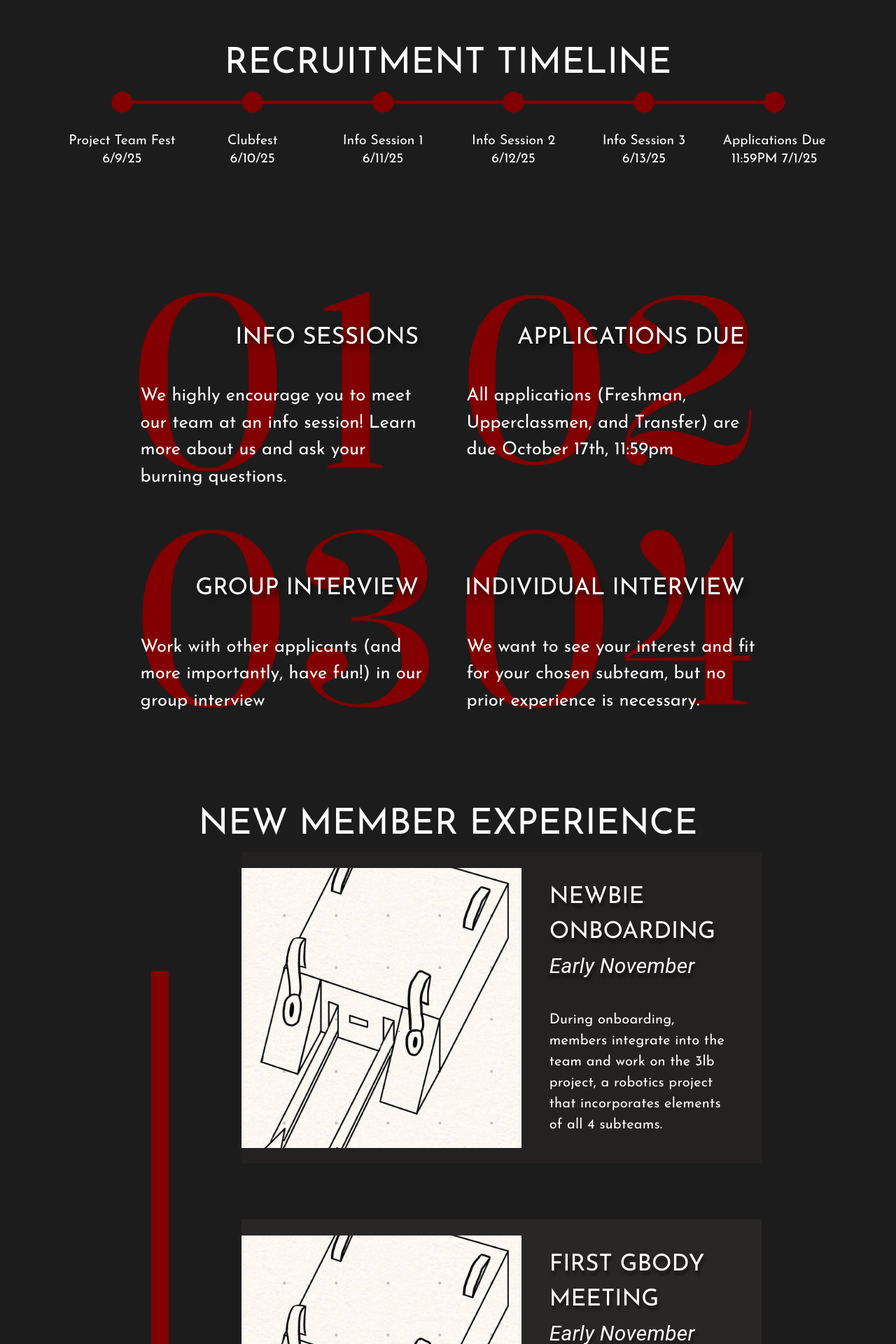
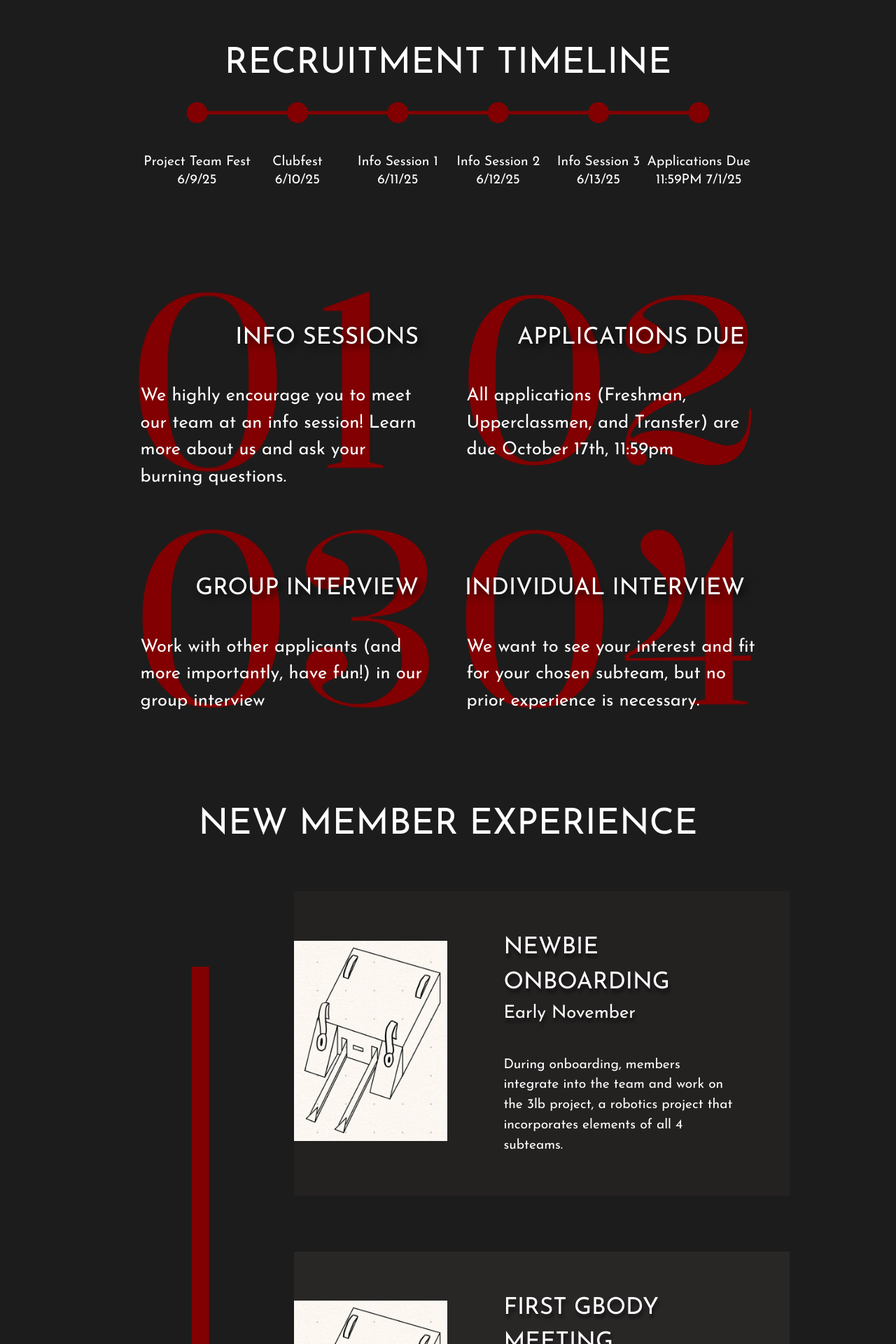
Before and after one commit to Cornell-University-Combat-Robotics/site-2025, a React (Vite) app in the folder react-site/: page /apply in a window 1280 px wide. Shown: the part 1220-3140 px from the top of the page at 70% size. Built offline with nearby package versions, Linux system fonts and the light colour scheme.

Commit message:
Apply timeline fix

```diff
--- a/react-site/src/pages/apply.jsx
+++ b/react-site/src/pages/apply.jsx
@@ -15,6 +15,7 @@ import RobotCardList from '../components/RobotCardList';
 import { useContext } from 'react';
 import { MobileContext } from '../App.jsx';
 import { useTheme } from '@mui/material/styles';
+import { Desk } from "@mui/icons-material";
 
 /** Apply creates the Apply page for the website. */
 export default function Apply() {
@@ -184,7 +185,7 @@ export default function Apply() {
       }}>
         {/* we build robots font, shifted up to be below the logo. the percentages are hard coded */}
         <Typography
-          variant= { isMobile ? "mobileH1" : "desktopH1"}
+          variant={isMobile ? "mobileH1" : "desktopH1"}
           sx={{
             textAlign: 'center',
             transform: 'translate(0,15%)',
@@ -195,7 +196,8 @@ export default function Apply() {
       </Box>
 
       {/* Page contents */}
-      <Box sx={{ mx: '15%' }}>
+      {/* apparently, width is not controlled based on padding/margin within a single component, meaning if padding is set to */}
+      <Box mx={ isMobile ? "7%" : "15%"} alignItems={"center"}>
         <RedBox
           title="Our applications for Fall 2024 are open!"
           text="All applications are due October 17th, 11:59pm."
@@ -227,7 +229,7 @@ export default function Apply() {
 
         <Typography
           // Recruitment Timeline
-          variant= { isMobile ? "mobileH2" : "desktopH2"}
+          variant={isMobile ? "mobileH2" : "desktopH2"}
           sx={{
             textAlign: 'center',
             mt: "8vw",
@@ -244,19 +246,20 @@ export default function Apply() {
             position: 'relative',
             //justifyContent: 'center',
             //alignItems: 'center',
-            width: '130%',
-            left: '-15%',
-            height: '100%',
-            overflow: 'visible'
+            width: '100%',
+            height: {
+              xs: '5vh',
+              lg: '50%'
+            }
           }}
         >
           {/*Must wrap line component in SVG (Scalable Vector Graphics): good for geometric elements like lines and shapes*/}
-          <svg width="100%" height="20%">
+          <svg width="100%" height="100%">
             <line
               x1="10%" //coordinates of the line: 10% from the left
               x2="90%" //TODO: change, last element is slightly off
-              y1="10%" //set 10% from top of svg component
-              y2="10%"
+              y1="20%" //set 10% from top of svg component
+              y2="20%"
               stroke={"#820002"}
               strokeWidth="5"
             >
@@ -269,18 +272,18 @@ export default function Apply() {
                 <g key={index}> {/*groups shapes tgt, since all returned elements within a map must be wrapped in a single element*/}
                   <circle
                     cx={xPos}
-                    cy="10%" //same as line -> falls on line
-                    r={ isMobile ? 6 : 15 } //radius
+                    cy="20%" //same as line -> falls on line
+                    r={isMobile ? 6 : 15} //radius
                     fill="#820002" //color
                   >
                   </circle>
 
                   {/*Note: svg components don't support attributes that Material-UI components usually use (e.g. variant, color)*/}
-                  <text key={index} fill="white" fontFamily= {theme.typography.mobileH1.fontFamily}
+                  <text key={index} fill="white" fontFamily={theme.typography.mobileH1.fontFamily}
                     fontSize={
                       isMobile ? theme.typography.mobileBody2.fontSize : theme.typography.desktopBody2.fontSize
                     }
-                    y= { isMobile ? "25%" : "50%" }
+                    y={isMobile ? "70%" : "70%"}
                     textAnchor="middle" //horizontally centered
                   >
                     {/*use tspan to separate texts, since svg does not support new-line*/}
@@ -303,7 +306,7 @@ export default function Apply() {
         </Box>
 
 
-        <Box width="100%" height="100%" mt={'10%'} mb={'15%'}
+        <Box width="100%" height="100%" mb={'15%'} mt={isMobile ? '0%' : '10%'}
           sx={{
             display: 'grid', placeItems: "center" //alignment parameter when using grids (not justifycontent)
           }}>
@@ -321,14 +324,14 @@ export default function Apply() {
         </Box>
 
 
-        <Typography variant={isMobile ? "mobileH2" : "desktopH2" } mb={5} id="newbie-ex">
+        <Typography variant={isMobile ? "mobileH2" : "desktopH2"} mb={10} id="newbie-ex">
           NEW MEMBER EXPERIENCE
         </Typography>
 
 
-        <Stack direction="row" gap={10} ref={arrowBar} position="relative" >
+        <Stack direction="row" gap={10} ref={arrowBar} position="relative" width="100%" >
 
-          { !isMobile &&
+          {!isMobile &&
             /*arrow*/
             <svg width="30%" //svg component takes up 10% of stack & full height of stack
             >
@@ -348,7 +351,7 @@ export default function Apply() {
                   src={arrow_img}
                   style={{
                     zIndex: "100",
-                  width: "100%",
+                    width: "50%",
                     height: "100%"
                   }}
                   ref={arrow}
@@ -363,8 +366,8 @@ export default function Apply() {
                     src={robot_scroll}
                     style={{
                       zIndex: "100",
-                    width: "95%",
-                    height: "95%"
+                      width: "35%",
+                      height: "70%"
                     }}
                   />
                 </foreignObject>
@@ -377,8 +380,8 @@ export default function Apply() {
                     src={robot_scroll}
                     style={{
                       zIndex: "100",
-                    width: "95%",
-                    height: "95%"
+                      width: "35%",
+                      height: "70%"
                     }}
                   />
                 </foreignObject>
@@ -417,18 +420,33 @@ export default function Apply() {
 
           {/*scrolling robot image -> fixed at middle of screen (idk why middle equals top = 20%)            */}
           {isVisible && !isBottomCrossed && !isMobile &&
-            <RobotImage pos={"fixed"} top={"20%"} lft={"10.6%"} ref={robot} />
+            <RobotImage pos={"fixed"} top={"20%"} lft={"16.5%"} ref={robot} />
           }
 
 
-          <Stack direction="column" alignItems="center" rowGap={10} height="100%" mb={20}>
-            <MemberExperienceComponent bgcolor={"#242121"} img={slugma} title={"NEWBIE ONBOARDING"} subtitle={"Early November"} desc={"During onboarding, members integrate into the team and work on the 3lb project, a robotics project that incorporates elements of all 4 subteams."} />
-            <MemberExperienceComponent bgcolor={"#292626"} img={slugma} title={"FIRST GBODY MEETING"} subtitle={"Early November"} desc={"During onboarding, members integrate into the team and work on the 3lb project, a robotics project that incorporates elements of all 4 subteams."} />
-            <MemberExperienceComponent bgcolor={"#3F3030"} img={slugma} title={"NEWBIE DESIGN REVIEW"} subtitle={"Early November"} desc={"During onboarding, members integrate into the team and work on the 3lb project, a robotics project that incorporates elements of all 4 subteams."} />
-            <MemberExperienceComponent bgcolor={"#542D2D"} img={slugma} title={"FINAL DESIGN REVIEW"} subtitle={"Early November"} desc={"During onboarding, members integrate into the team and work on the 3lb project, a robotics project that incorporates elements of all 4 subteams."} />
-            <MemberExperienceComponent bgcolor={"#762627"} img={slugma} title={"FINAL DESIGN REVIEW"} subtitle={"Early December"} desc={"After finalizing your 3lb Projects with the help of CRC mentors, you and your project teammates will have the opportunity to show all of your hard work from this past semester! Family and friends are welcome to join and share pizza with the team."} />
-            <MemberExperienceComponent bgcolor={"#741112"} img={slugma} title={"NEWBIE GRADUATION"} subtitle={"January"} desc={"During onboarding, members integrate into the team and work on the 3lb project, a robotics project that incorporates elements of all 4 subteams."} />
+          {!isMobile &&
+            <Stack direction="column" alignItems="center" rowGap={10} height="100%" mt={7} mb={20} width="100%">
+              <MemberExperienceComponentDesktop bgcolor={"#242121"} img={slugma} title={"NEWBIE ONBOARDING"} subtitle={"Early November"} desc={"During onboarding, members integrate into the team and work on the 3lb project, a robotics project that incorporates elements of all 4 subteams."} />
+              <MemberExperienceComponentDesktop bgcolor={"#292626"} img={slugma} title={"FIRST GBODY MEETING"} subtitle={"Early November"} desc={"During onboarding, members integrate into the team and work on the 3lb project, a robotics project that incorporates elements of all 4 subteams."} />
+              <MemberExperienceComponentDesktop bgcolor={"#3F3030"} img={slugma} title={"NEWBIE DESIGN REVIEW"} subtitle={"Early November"} desc={"During onboarding, members integrate into the team and work on the 3lb project, a robotics project that incorporates elements of all 4 subteams."} />
+              <MemberExperienceComponentDesktop bgcolor={"#542D2D"} img={slugma} title={"FINAL DESIGN REVIEW"} subtitle={"Early November"} desc={"During onboarding, members integrate into the team and work on the 3lb project, a robotics project that incorporates elements of all 4 subteams."} />
+              <MemberExperienceComponentDesktop bgcolor={"#762627"} img={slugma} title={"FINAL DESIGN REVIEW"} subtitle={"Early December"} desc={"After finalizing your 3lb Projects with the help of CRC mentors, you and your project teammates will have the opportunity to show all of your hard work from this past semester! Family and friends are welcome to join and share pizza with the team."} />
+              <MemberExperienceComponentDesktop bgcolor={"#741112"} img={slugma} title={"NEWBIE GRADUATION"} subtitle={"January"} desc={"During onboarding, members integrate into the team and work on the 3lb project, a robotics project that incorporates elements of all 4 subteams."} />
             </Stack>
+          }
+
+
+          {isMobile &&
+            <Stack direction="column" alignItems="center" rowGap={10} height="100%" mt={5} mb={20} width="100%">
+              <MemberExperienceComponentMobile bgcolor={"#242121"} img={slugma} title={"NEWBIE ONBOARDING"} subtitle={"Early November"} desc={"During onboarding, members integrate into the team and work on the 3lb project, a robotics project that incorporates elements of all 4 subteams."} />
+              <MemberExperienceComponentMobile bgcolor={"#292626"} img={slugma} title={"FIRST GBODY MEETING"} subtitle={"Early November"} desc={"During onboarding, members integrate into the team and work on the 3lb project, a robotics project that incorporates elements of all 4 subteams."} />
+              <MemberExperienceComponentMobile bgcolor={"#3F3030"} img={slugma} title={"NEWBIE DESIGN REVIEW"} subtitle={"Early November"} desc={"During onboarding, members integrate into the team and work on the 3lb project, a robotics project that incorporates elements of all 4 subteams."} />
+              <MemberExperienceComponentMobile bgcolor={"#542D2D"} img={slugma} title={"FINAL DESIGN REVIEW"} subtitle={"Early November"} desc={"During onboarding, members integrate into the team and work on the 3lb project, a robotics project that incorporates elements of all 4 subteams."} />
+              <MemberExperienceComponentMobile bgcolor={"#762627"} img={slugma} title={"FINAL DESIGN REVIEW"} subtitle={"Early December"} desc={"After finalizing your 3lb Projects with the help of CRC mentors, you and your project teammates will have the opportunity to show all of your hard work from this past semester! Family and friends are welcome to join and share pizza with the team."} />
+              <MemberExperienceComponentMobile bgcolor={"#741112"} img={slugma} title={"NEWBIE GRADUATION"} subtitle={"January"} desc={"During onboarding, members integrate into the team and work on the 3lb project, a robotics project that incorporates elements of all 4 subteams."} />
+            </Stack>
+          }
+
         </Stack>
       </Box>
 
@@ -467,6 +485,7 @@ export default function Apply() {
   unless wrapped with React.forwardRef
   */ }
 const RobotImage = forwardRef(({ pos, top, bottom, lft }, ref) => {
+
   return (
     <img
       src={robot_scroll}
@@ -483,33 +502,43 @@ export default function Apply() {
   );
 });
 
-  function MemberExperienceComponent({ bgcolor, img, title, subtitle, desc }) {
+function MemberExperienceComponentDesktop({ bgcolor, img, title, subtitle, desc }) {
+
+  const isMobile = useContext(MobileContext);
+
   return (
-      <Stack direction="row" width="100%" bgcolor={bgcolor} alignItems="center" >
+    <Stack direction="row" width="100%" bgcolor={bgcolor} alignItems={"center"} justifyContent={"left"} gap={10} paddingRight={10}>
+
+      <Box width="40%" height="100%" >
         <img
           src={img}
           style={{
             objectPosition: "center",
             objectFit: "cover",
-            maxHeight: 400,
-            minWidth: 400
+            width: "100%", height: "100%"
           }}
         />
+      </Box>
 
 
       {/*descriptions */}
-        <Box textAlign={"left"} padding={5}
+      <Box textAlign={"left"} width="60%" height="100%"
         bgcolor={bgcolor} //bgcolors arent inherited
+        mt={7}
+        mb={7}
       >
-          <Typography variant="desktopH3" sx={{ textShadow: '2px 6px 4px rgba(0, 0, 0, 0.5)' }}>
+        <Typography variant="desktopH3" display="block" sx={{ textShadow: '2px 6px 4px rgba(0, 0, 0, 0.5)' }}>
           {title}
         </Typography>
 
-          <Typography fontSize={30} mb={5} sx={{ textShadow: '2px 6px 4px rgba(0, 0, 0, 0.5)', fontStyle: 'italic' }}>
+        <Typography variant="desktopBody" display="block" sx={{
+          textShadow: '2px 6px 4px rgba(0, 0, 0, 0.5)', fontStyle: 'italic',
+          mb: { xs: 2, lg: 5 }
+        }}>
           {subtitle}
         </Typography>
 
-          <Typography fontSize={20} fontFamily='Josefin Sans, sans-serif'>
+        <Typography variant="desktopBody2" >
           {desc}
         </Typography>
       </Box>
@@ -580,3 +609,53 @@ export default function Apply() {
     </ a>
   );
 }
+
+
+function MemberExperienceComponentMobile({ bgcolor, img, title, subtitle, desc }) {
+
+  const isMobile = useContext(MobileContext);
+
+  return (
+
+    <Stack direction="column" alignItems="center" justifyContent="center" bgcolor={bgcolor} width="80%" padding={4}>
+
+      <Box textAlign={"center"} width="100%"
+        bgcolor={bgcolor} //bgcolors arent inherited
+      >
+        <Typography variant="mobileH3" display="block" sx={{ textShadow: '2px 6px 4px rgba(0, 0, 0, 0.5)' }}>
+          {title}
+        </Typography>
+      </Box>
+
+      <Box width="100%" bgcolor={bgcolor} pt={3} pb={3}>
+        <img
+          src={img}
+          style={{
+            objectPosition: "center",
+            objectFit: "cover",
+            width: "70%"
+          }}
+        />
+      </Box>
+
+      {/*descriptions */}
+      <Box textAlign={"left"} width="100%"
+        bgcolor={bgcolor} //bgcolors arent inherited
+      >
+
+        <Typography variant="mobileBody" display="block" sx={{
+          textShadow: '2px 6px 4px rgba(0, 0, 0, 0.5)', fontStyle: 'italic',
+          mb: { xs: 2, lg: 5 }
+        }}>
+          {subtitle}
+        </Typography>
+
+        <Typography variant="mobileBody" >
+          {desc}
+        </Typography>
+      </Box>
+
+
+    </Stack>
+  );
+}
```
Lines whose indentation alone changed are shown as unchanged.
